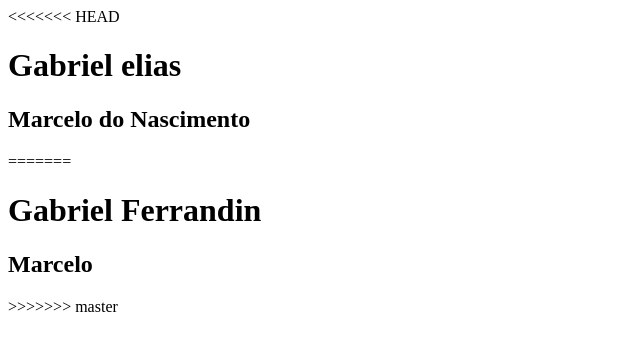
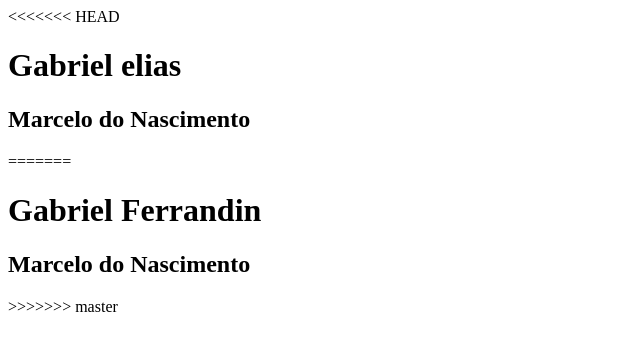
Before and after one commit to gabferr/gabrielelias_marcelo, a plain HTML site: page index.html in a window 1280 px wide. Shown: the whole page, without its empty margins (0-640 px from the left). Drawn offline with Linux system fonts and the light colour scheme.

Commit message:
Adicionado Sobrenome no arquivo index.html

```diff
--- a/index.html
+++ b/index.html
@@ -8,7 +8,7 @@
         <h2>Marcelo do Nascimento</h2>
 =======
         <h1>Gabriel Ferrandin </h1>
-        <h2>Marcelo</h2>
+        <h2>Marcelo do Nascimento</h2>
 >>>>>>> master
 
     </body>
```
